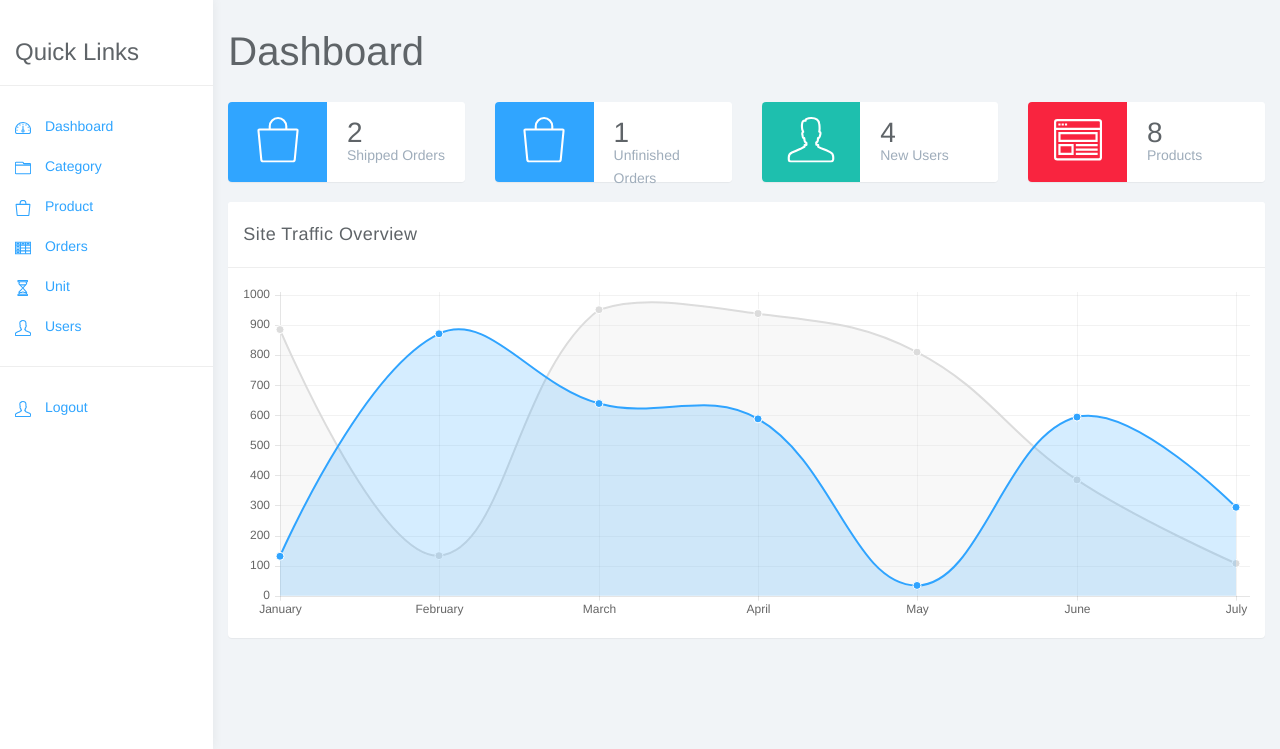
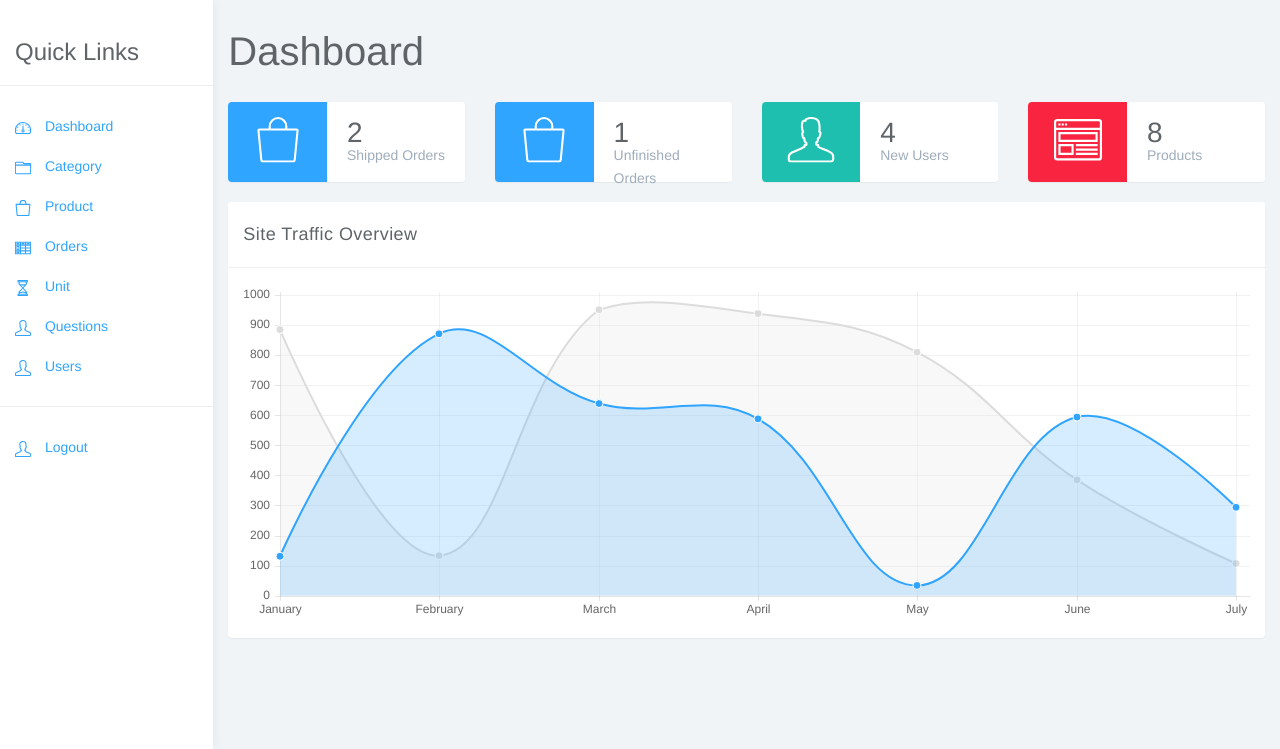
Before and after one commit to ppshobi/Engineeringshop-Ecommerce, a PHP site: page /admin/index.php in a window 1280 px wide. Shown: the part 51-800 px from the top of the page. Run offline with PHP 8.4, Linux system fonts and the light colour scheme; the visitor is signed in with stand-in values (Sample User, id 1); data comes from the database, SQL or seed files in the repository; some libraries are stand-ins or nearby versions.

Commit message:
Questions link in admin area

```diff
--- a/admin/nav-sidebar.php
+++ b/admin/nav-sidebar.php
@@ -91,6 +91,25 @@
 			</li>
 			<li class="parent ">
 				<a href="#">
+					<span data-toggle="collapse" href="#user"><svg class="glyph stroked male user "><use xlink:href="#stroked-male-user"/></svg></span> Questions
+				</a>
+				<ul class="children collapse" id="user">
+
+					<li>
+						<a class="answer-questions.php" href="">
+							<svg class="glyph stroked chevron-right"><use xlink:href="#stroked-chevron-right"></use></svg> Answer New Questions
+						</a>
+					</li>
+					<li>
+						<a class="" href="view-old-questions.php">
+							<svg class="glyph stroked chevron-right"><use xlink:href="#stroked-chevron-right"></use></svg> Old Questions
+						</a>
+					</li>
+
+				</ul>
+			</li>
+			<li class="parent ">
+				<a href="#">
 					<span data-toggle="collapse" href="#user"><svg class="glyph stroked male user "><use xlink:href="#stroked-male-user"/></svg></span> Users
 				</a>
 				<ul class="children collapse" id="user">
```
